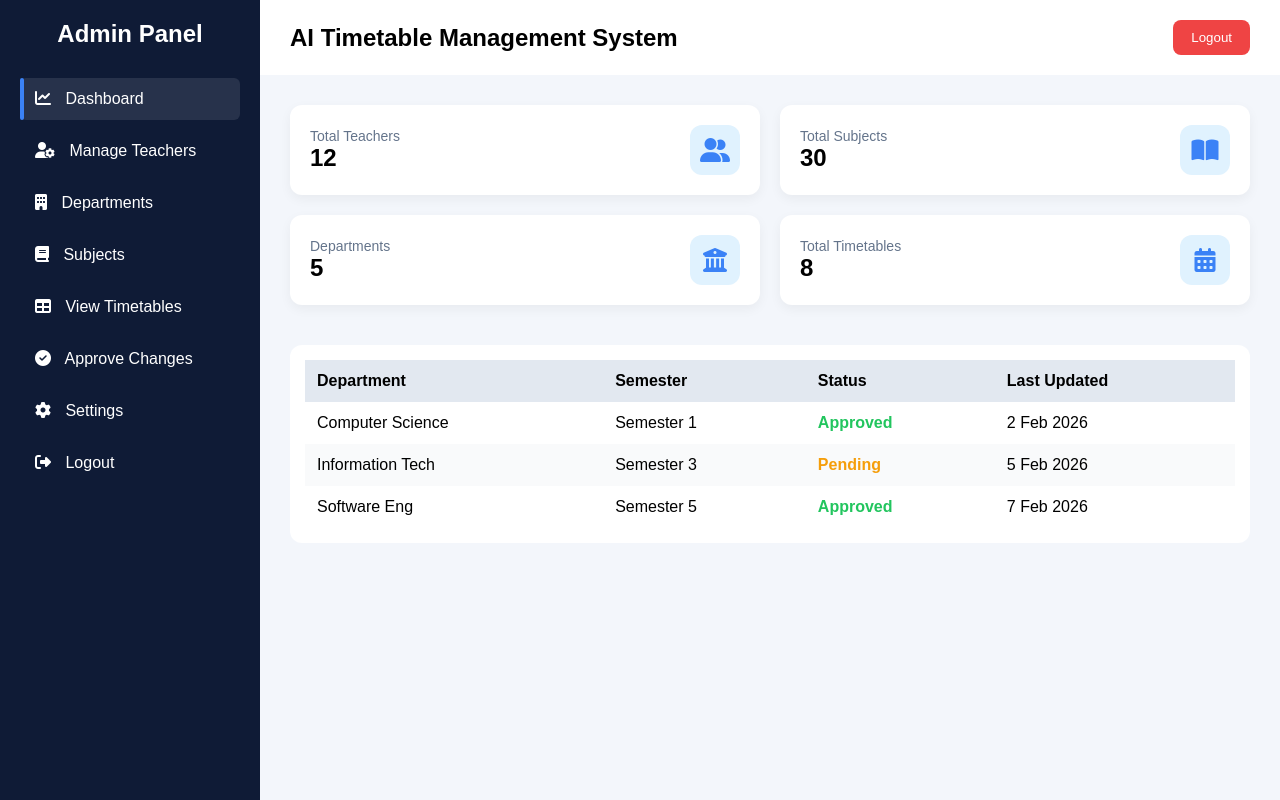
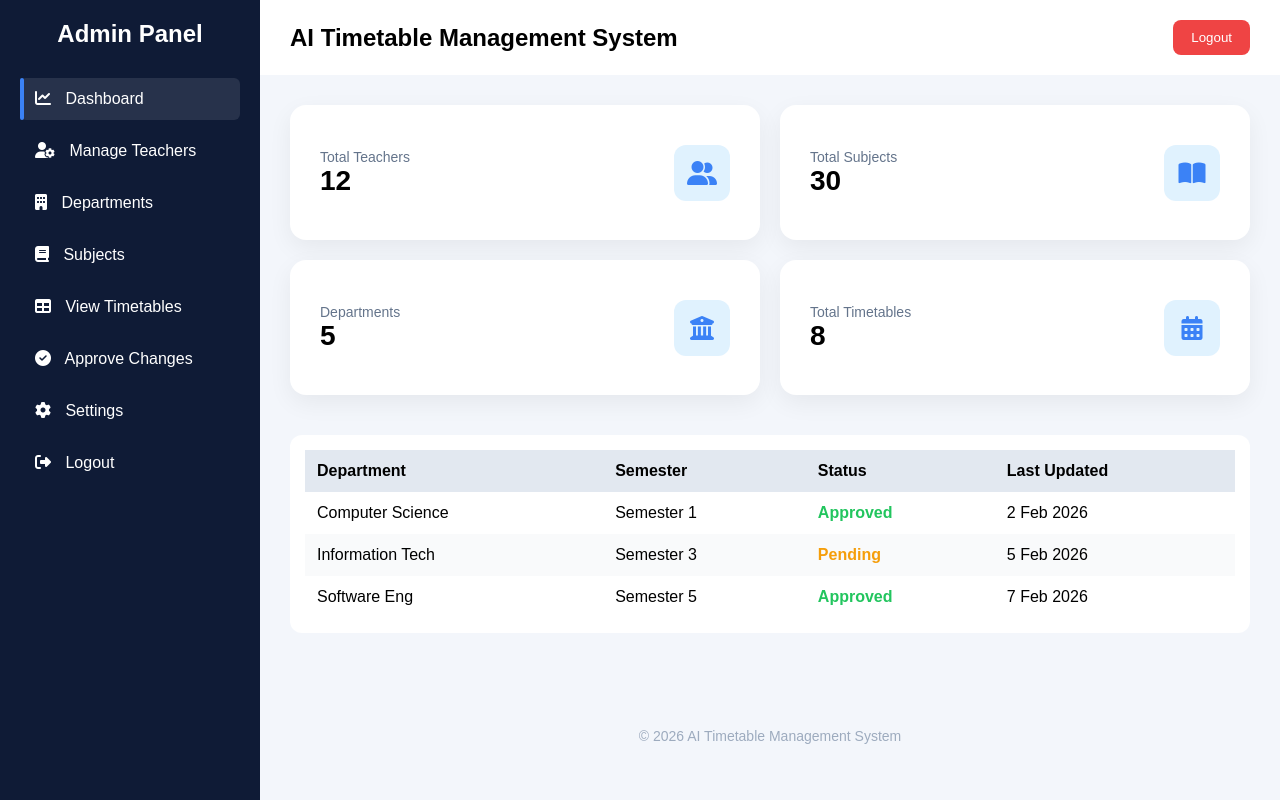
Before and after one commit to umarfarooqdev123/AI-Timetable-Model, a Flask app: page /Admin_dashboard in a window 1280 px wide. Run offline with Flask 3, Linux system fonts and the light colour scheme; the visitor is signed in with stand-in values (Sample User, id 1); parts of the project's set-up code (start-up, migrations or seed data) failed here and were passed over.

Commit message:
Adjust dashboard card sizes and footer spacing(Admin Dashboard UI refined)

```diff
--- a/static/Admin_dashboard.css
+++ b/static/Admin_dashboard.css
@@ -94,12 +94,13 @@ body {
 
 .card {
     background: white;
-    padding: 20px;
-    border-radius: 12px; /* updated */
+    padding: 28px 30px;   /* more height & width */
+    min-height: 135px;    /* fixes box height */
+    border-radius: 16px;  /* softer corners */
     display: flex;
     justify-content: space-between;
     align-items: center;
-    box-shadow: 0 4px 12px rgba(0,0,0,0.05); /* subtle */
+    box-shadow: 0 8px 24px rgba(0,0,0,0.06);
 }
 
 .card-info p {
@@ -108,13 +109,14 @@ body {
 }
 
 .card-info h2 {
-    font-size: 24px;
-    font-weight: 600;
+    font-size: 28px;   /* was 24 */
+    font-weight: 700;
 }
 
+
 .card-icon .icon-bg {
-    width: 50px;
-    height: 50px;
+    width: 56px;
+    height: 56px;
     background: #e0f2fe; /* light blue square */
     display: flex;
     justify-content: center;
@@ -167,3 +169,13 @@ tbody tr:hover {
     color: #f59e0b;
     font-weight: 600;
 }
+
+/* Dashboard Footer */
+.dashboard-footer {
+    margin-top: 50px;
+    padding: 15px 0;
+    text-align: center;
+    color: #94a3b8;
+    font-size: 14px;
+    opacity: 0.9;
+}
--- a/templates/Admin_dashboard.html
+++ b/templates/Admin_dashboard.html
@@ -89,4 +89,9 @@
     </div>
 
 </div>
+    <!-- Footer -->
+    <footer class="dashboard-footer">
+        <p>© 2026 AI Timetable Management System</p>
+    </footer>
+
 {% endblock %}
```
